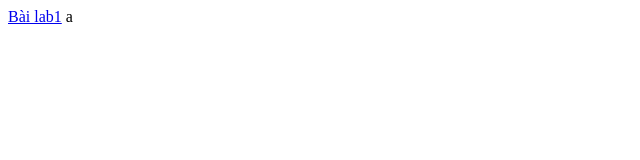
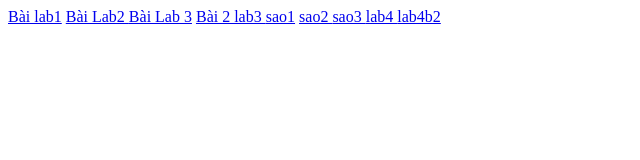
Before and after one commit to hnamdv/lab1-2-3-4, a plain HTML site: page chonopbailab.html in a window 1280 px wide. Shown: the whole page, without its empty margins (0-640 px from the left). Drawn offline with Linux system fonts and the light colour scheme.

Commit message:
Update chonopbailab.html

```diff
--- a/chonopbailab.html
+++ b/chonopbailab.html
@@ -7,7 +7,14 @@
 </head>
 <body>
     <a href="lab1.html">Bài lab1</a>
-    <a href="Lab2.html"></a>
-    a
+    <a href="Lab2.html"> Bài Lab2 </a>
+    <a href="lab3.html"> Bài Lab 3</a>
+    <a href="lab3-2.html"> Bài 2 lab3 </a>
+    <a href="sao1.html"> sao1</a>
+    <a href="sao2.html">sao2 </a>
+    <a href="sao3.html">sao3 </a>
+    <a href="lab4.html">lab4 </a>
+    <a href="lab4b2.html">lab4b2 </a>
+
 </body>
 </html>
```
